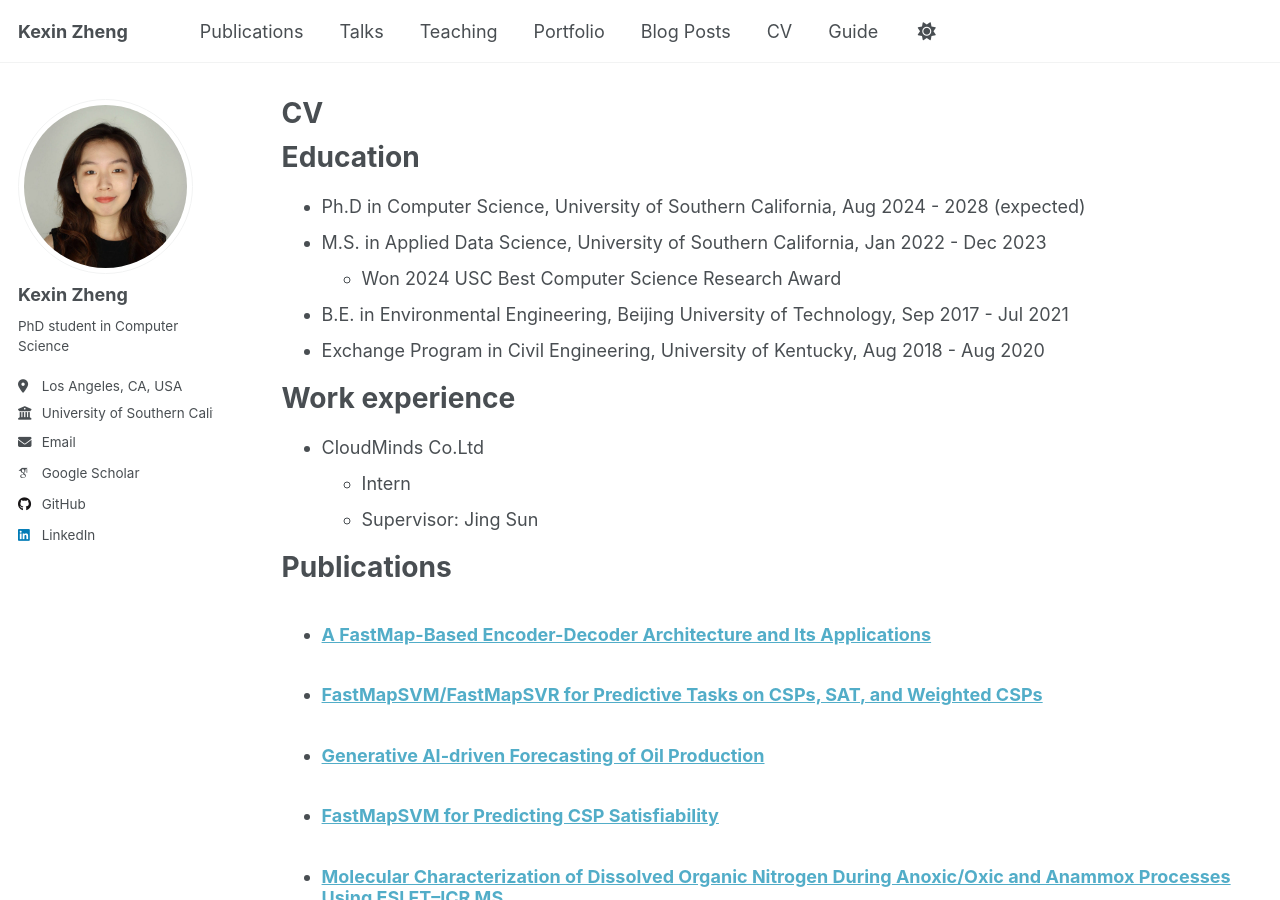
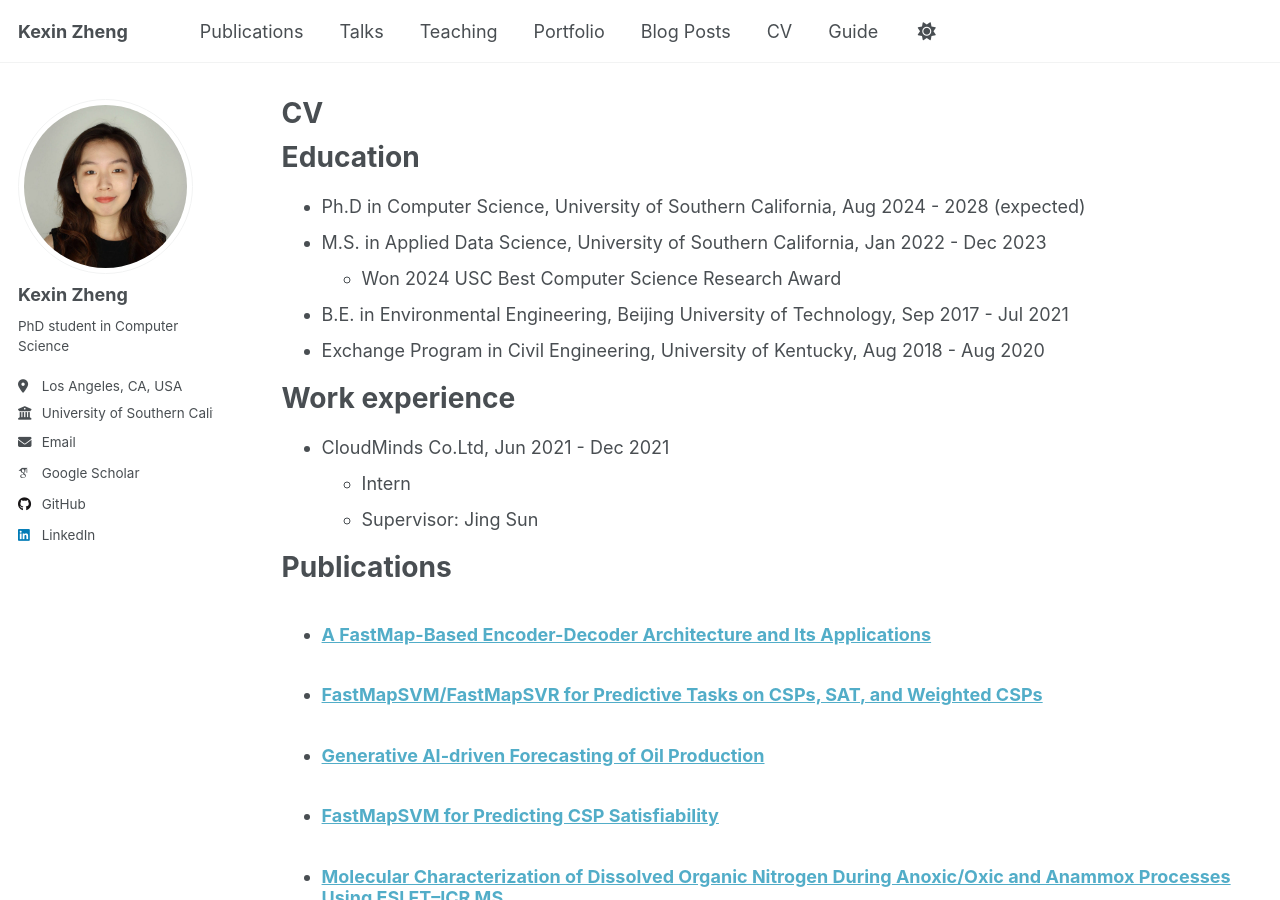
Before and after one commit to kellyzhengusc/kellyzhengusc.github.io, a Jekyll site: the page built from _pages/cv.md, in a window 1280 px wide and 900 px high. Built offline with Jekyll 4.4.1, drawn with Linux system fonts in a browser that asks for light colours; some web fonts are replaced; a script that is not in the unit is left out.

Commit message:
Update cv.md

```diff
--- a/_pages/cv.md
+++ b/_pages/cv.md
@@ -19,7 +19,7 @@
 
 Work experience
 ======
-* CloudMinds Co.Ltd
+* CloudMinds Co.Ltd, Jun 2021 - Dec 2021
   * Intern
   * Supervisor: Jing Sun
 
```
